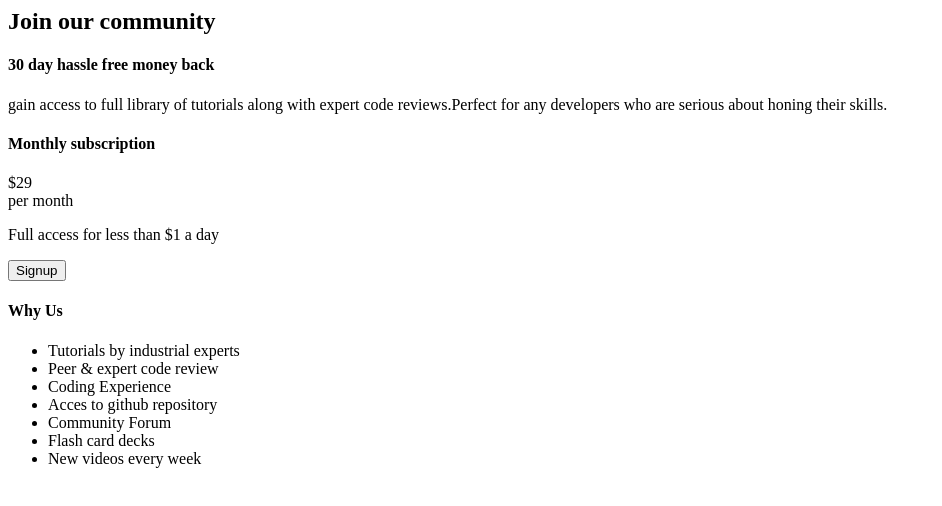
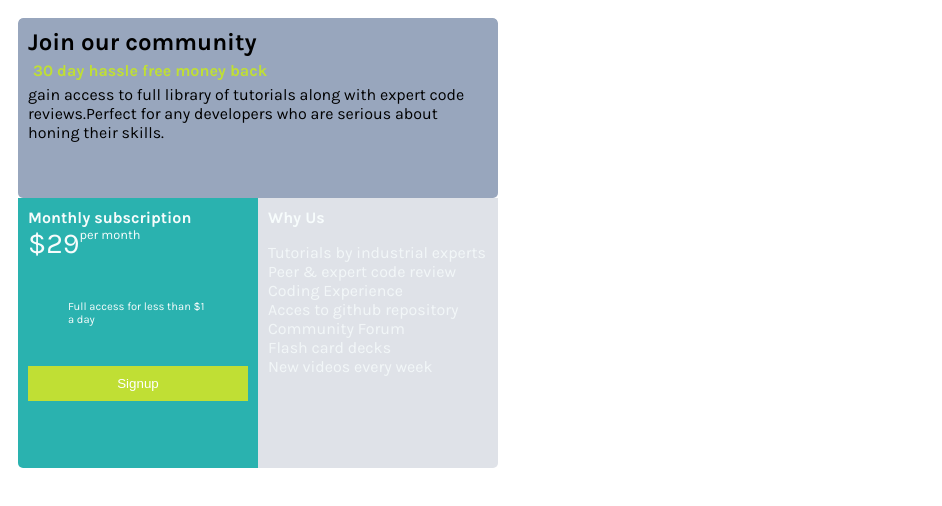
Before and after one commit to Anilkumar9553625395/pricing-card-, a plain HTML site: page index.html in a window 1280 px wide. Shown: the whole page, without its empty margins (0-942 px from the left). Drawn offline with Linux system fonts and the light colour scheme.

Commit message:
Update index.html

```diff
--- a/index.html
+++ b/index.html
@@ -6,7 +6,7 @@
     <link rel="preconnect" href="https://fonts.googleapis.com">
     <link rel="preconnect" href="https://fonts.gstatic.com" crossorigin>
      <link href="https://fonts.googleapis.com/css2?family=Karla:wght@400;700&family=Roboto:wght@900&display=swap" rel="stylesheet">
-    <link href="./style.css" rel-"stylesheet">
+    <link href="./style.css" rel="stylesheet">
   </head>
 <body>
       <div id="card">
```
